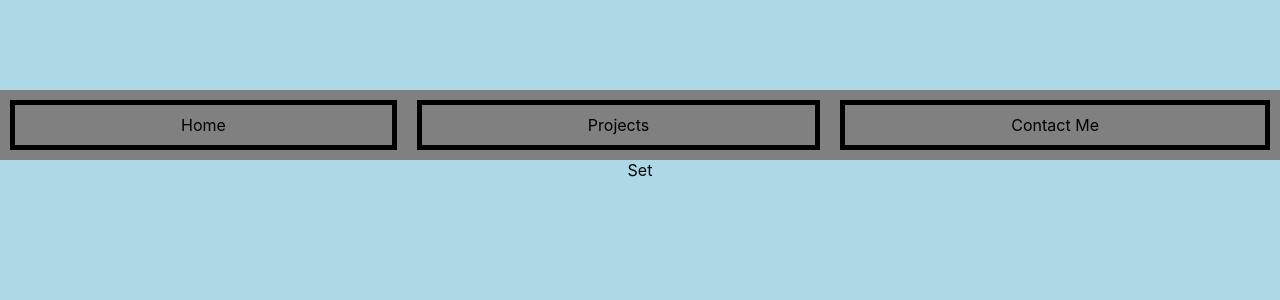
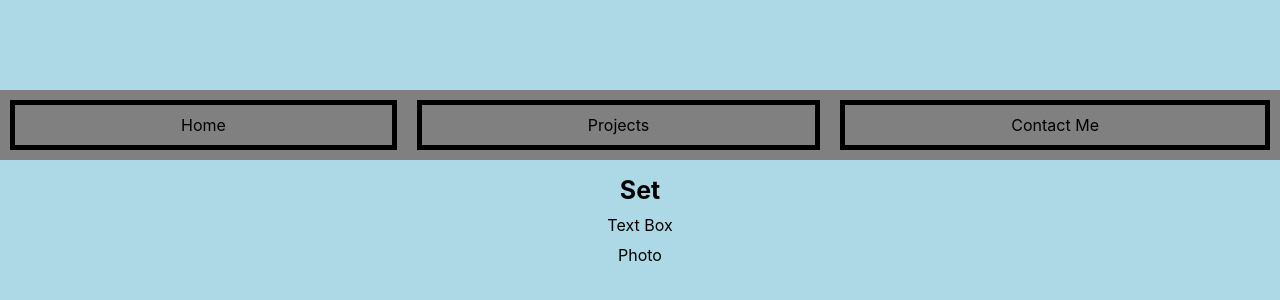
Before and after one commit to ndw001/Portfolio, a React (Create React App) app: page / in a window 1280 px wide. Shown: the part 1190-1490 px from the top of the page. Built offline with nearby package versions, Linux system fonts and the light colour scheme.

Commit message:
clean up Projects placeholder

```diff
--- a/src/components/Projects.css
+++ b/src/components/Projects.css
@@ -3,3 +3,15 @@
   height: 100vw;
   width: 100vw;
 }
+
+.projectContainer {
+  padding: 15px;
+  display: flex;
+  flex-direction: column;
+  gap: 10px;
+}
+
+.title {
+  font-size: 25px;
+  font-weight: bold;
+}
--- a/src/components/Projects.js
+++ b/src/components/Projects.js
@@ -5,10 +5,17 @@ function Projects() {
 
   const testProjects = ["Set"];
 
+  // alternating Left and Right Text and Picture
+  // Text box is CLAIM: Caption
+
   return (
     <div className="projects">
       {testProjects.map((tab, index) => (
-        <div key={index}>{tab}</div>
+        <div className="projectContainer" key={index}>
+          <div className="title"> {tab} </div>
+          <div className="textBox"> Text Box </div>
+          <div className="photo"> Photo </div>
+        </div>
       ))}
     </div>
   );
```
